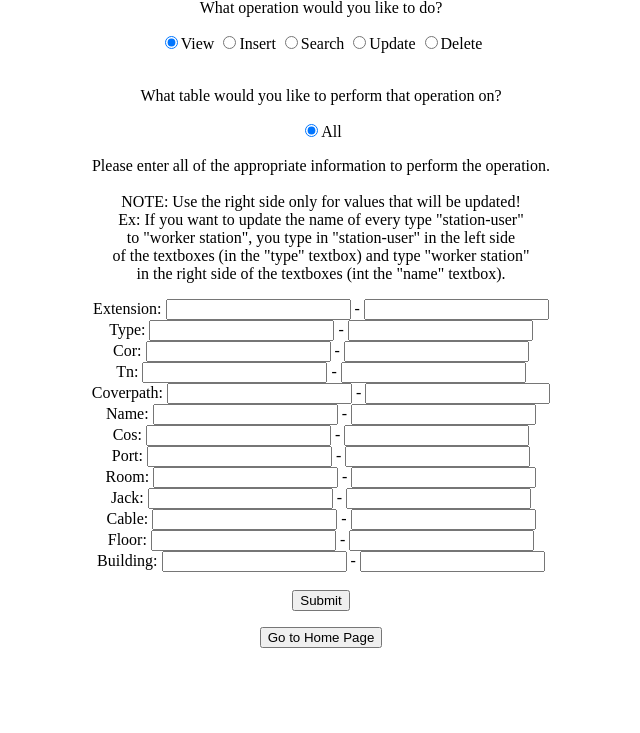
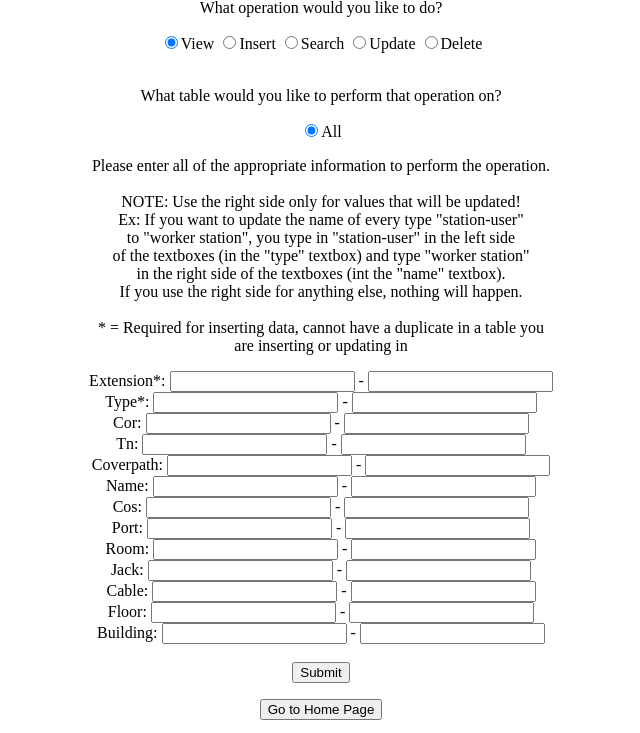
Before and after one commit to devinjh/DM_Term_Project, a PHP site: page /TLC.php in a window 1280 px wide. Shown: the part 67-800 px from the top of the page, without its empty margins (319-959 px from the left). Run offline with PHP 8.4, Linux system fonts and the light colour scheme; data that the repository does not hold is empty.

Commit message:
Added comments.

```diff
--- a/TLC.php
+++ b/TLC.php
@@ -10,6 +10,7 @@ This is the TLC page for Devin Hopkins and Tristan Hess' database management ter
 		<title> TLC Page </title>
 		<style type = "text/css">
 
+			/* Our table border style */
 			td, th, table {
 				border: thin solid black;
 			}
@@ -141,7 +142,90 @@ This is the TLC page for Devin Hopkins and Tristan Hess' database management ter
 		$building = $_POST["building"];
 	}
 
+	// Setting all of the update variables in case they aren't defined
+	$extension_update = "DNE";
+	$type_update = "DNE";
+	$cor_update = "DNE";
+	$tn_update = "DNE";
+	$coverpath_update = "DNE";
+	$name_update = "DNE";
+	$cos_update = "DNE";
+	$port_update = "DNE";
+	$room_update = "DNE";
+	$jack_update = "DNE";
+	$cable_update = "DNE";
+	$floor_update = "DNE";
+	$building_update = "DNE";
+
+	// This section goes through and grabs all of the variables that are defined (only the update ones)
+	// extension_update
+	if (isset($_POST["extension_update"]))
+	{
+		$extension_update = $_POST["extension_update"];
+	}
+	// type_update
+	if (isset($_POST["type_update"]))
+	{
+		$type_update = $_POST["type_update"];
+	}
+	// cor_update
+	if (isset($_POST["cor_update"]))
+	{
+		$cor_update = $_POST["cor_update"];
+	}
+	// tn_update
+	if (isset($_POST["tn_update"]))
+	{
+		$tn_update = $_POST["tn_update"];
+	}
+	// coverpath_update
+	if (isset($_POST["coverpath_update"]))
+	{
+		$coverpath_update = $_POST["coverpath_update"];
+	}
+	// name_update
+	if (isset($_POST["name_update"]))
+	{
+		$name_update = $_POST["name_update"];
+	}
+	// cos_update
+	if (isset($_POST["cos_update"]))
+	{
+		$cos_update = $_POST["cos_update"];
+	}
+	// port_update
+	if (isset($_POST["port_update"]))
+	{
+		$port_update = $_POST["port_update"];
+	}
+	// room_update
+	if (isset($_POST["room_update"]))
+	{
+		$room_update = $_POST["room_update"];
+	}
+	// jack_update
+	if (isset($_POST["jack_update"]))
+	{
+		$jack_update = $_POST["jack_update"];
+	}
+	// cable_update
+	if (isset($_POST["cable_update"]))
+	{
+		$cable_update = $_POST["cable_update"];
+	}
+	// floor_update
+	if (isset($_POST["floor_update"]))
+	{
+		$floor_update = $_POST["floor_update"];
+	}
+	// building_update
+	if (isset($_POST["building_update"]))
+	{
+		$building_update = $_POST["building_update"];
+	}
+
 	// TESTING
+	// Use if you want to see the values of all of the variables gathered before the page displayed
 	/*print "<p> operation:" . $operation . ":</p>";
 	print "<p> table:" . $table . ":</p>";
 	print "<p> extension:" . $extension . ":</p>";
@@ -156,89 +240,22 @@ This is the TLC page for Devin Hopkins and Tristan Hess' database management ter
 	print "<p> jack:" . $jack . ":</p>";
 	print "<p> cable:" . $cable . ":</p>";
 	print "<p> floor:" . $floor . ":</p>";
-	print "<p> building:" . $building . ":</p>";*/
-
-	// Setting all of the update variables in case they aren't defined
-	$extension_update = "DNE";
-	$type_update = "DNE";
-	$cor_update = "DNE";
-	$tn_update = "DNE";
-	$coverpath_update = "DNE";
-	$name_update = "DNE";
-	$cos_update = "DNE";
-	$port_update = "DNE";
-	$room_update = "DNE";
-	$jack_update = "DNE";
-	$cable_update = "DNE";
-	$floor_update = "DNE";
-	$building_update = "DNE";
-
-	// This section goes through and grabs all of the variables that are defined (only the update ones)
-	// extension_update
-	if (isset($_POST["extension_update"]))
-	{
-		$extension_update = $_POST["extension_update"];
-	}
-	// type_update
-	if (isset($_POST["type_update"]))
-	{
-		$type_update = $_POST["type_update"];
-	}
-	// cor_update
-	if (isset($_POST["cor_update"]))
-	{
-		$cor_update = $_POST["cor_update"];
-	}
-	// tn_update
-	if (isset($_POST["tn_update"]))
-	{
-		$tn_update = $_POST["tn_update"];
-	}
-	// coverpath_update
-	if (isset($_POST["coverpath_update"]))
-	{
-		$coverpath_update = $_POST["coverpath_update"];
-	}
-	// name_update
-	if (isset($_POST["name_update"]))
-	{
-		$name_update = $_POST["name_update"];
-	}
-	// cos_update
-	if (isset($_POST["cos_update"]))
-	{
-		$cos_update = $_POST["cos_update"];
-	}
-	// port_update
-	if (isset($_POST["port_update"]))
-	{
-		$port_update = $_POST["port_update"];
-	}
-	// room_update
-	if (isset($_POST["room_update"]))
-	{
-		$room_update = $_POST["room_update"];
-	}
-	// jack_update
-	if (isset($_POST["jack_update"]))
-	{
-		$jack_update = $_POST["jack_update"];
-	}
-	// cable_update
-	if (isset($_POST["cable_update"]))
-	{
-		$cable_update = $_POST["cable_update"];
-	}
-	// floor_update
-	if (isset($_POST["floor_update"]))
-	{
-		$floor_update = $_POST["floor_update"];
-	}
-	// building_update
-	if (isset($_POST["building_update"]))
-	{
-		$building_update = $_POST["building_update"];
-	}
+	print "<p> building:" . $building . ":</p>";
+	print "<p> operation_update:" . $operation_update . ":</p>";
+	print "<p> table_update:" . $table_update . ":</p>";
+	print "<p> extension_update:" . $extension_update . ":</p>";
+	print "<p> type_update:" . $type_update . ":</p>";
+	print "<p> cor_update:" . $cor_update . ":</p>";
+	print "<p> tn_update:" . $tn_update . ":</p>";
+	print "<p> coverpath:" . $coverpath . ":</p>";
+	print "<p> name_update:" . $name_update . ":</p>";
+	print "<p> cos_update:" . $cos_update . ":</p>";
+	print "<p> port_update:" . $port_update . ":</p>";
+	print "<p> room_update:" . $room_update . ":</p>";
+	print "<p> jack_update:" . $jack_update . ":</p>";
+	print "<p> cable_update:" . $cable_update . ":</p>";
+	print "<p> floor_update:" . $floor_update . ":</p>";
+	print "<p> building_update:" . $building_update . ":</p>";*/
 
 ?>
 
@@ -251,8 +268,10 @@ This is the TLC page for Devin Hopkins and Tristan Hess' database management ter
 		// Getting the absolute path of the file
 		$absolute_path = realpath($file_name);
 
+		// This finds the position of the directory "htdocs" in the long absoulte path
 		$string_position = strpos($absolute_path, "htdocs");
 
+		// This string is the file path from the directory from "htdocs" and onwards (not including the "htdocs")
 		$website_path = substr($absolute_path, $string_position + 6);
 
 		// Returning the path to make it properly display on the web browser
@@ -354,32 +373,32 @@ This is the TLC page for Devin Hopkins and Tristan Hess' database management ter
 		// Using the global variable $operation in this function
 		global $operation;
 
-		// Determining the operation
+		// Making sure they actually selected an operation
 		if (strcmp($operation, "DNE") != 0)
 		{
 			if (strcmp($operation, "view") == 0)
 			{
-				// This function works
+				// Performs the view operation
 				performViewOperation();
 			}
 			else if (strcmp($operation, "insert") == 0)
 			{
-				// This function works
+				// Performs the insert operation
 				performInsertOperation();
 			}
 			else if (strcmp($operation, "search") == 0)
 			{
-				// This function works
+				// Performs the search operation
 				performSearchOperation();
 			}
 			else if (strcmp($operation, "update") == 0)
 			{
-				print "<p>Update</p>";
+				// Performs the update operation
 				performUpdateOperation();
 			}
 			else if (strcmp($operation, "delete") == 0)
 			{
-				// This function works
+				// Performs the delete operation
 				performDeleteOperation();
 			}
 		}
@@ -390,10 +409,12 @@ This is the TLC page for Devin Hopkins and Tristan Hess' database management ter
 		// Using all of these global variables
 		global $table;
 
+		// You can't perform an insert operation on every table (at least not currently), so we block it from happening
 		if (strcmp($table, "all") == 0)
 		{
 			print "<p> Could not perform insert operation. You must select a specific table to insert to.</p>";
 		}
+		// They picked a specific table
 		else
 		{
 			// Get the query
@@ -409,6 +430,7 @@ This is the TLC page for Devin Hopkins and Tristan Hess' database management ter
 		// Using the global variable table
 		global $table;
 
+		// The base of the query
 		$query = "SELECT * FROM ";
 
 		if (strcmp($table, "all") == 0) // They are searching every table
@@ -426,7 +448,7 @@ This is the TLC page for Devin Hopkins and Tristan Hess' database management ter
 				$query = constructSpecificViewOrDeleteOrUpdateQuery($table_names[$x], $query);
 
 				// Getting the results of the query
-				displayOrModifyTable($table, $query);
+				displayOrModifyTable($table_names[$x], $query);
 
 				// Resetting $query
 				$query = "SELECT * FROM ";
@@ -450,6 +472,7 @@ This is the TLC page for Devin Hopkins and Tristan Hess' database management ter
 		// Using the global variable table
 		global $table;
 
+		// The base of the query
 		$query = "DELETE FROM ";
 
 		if (strcmp($table, "all") == 0) // They are deleting something from every table
@@ -491,6 +514,7 @@ This is the TLC page for Devin Hopkins and Tristan Hess' database management ter
 		// Using the global variable table
 		global $table;
 
+		// The base of the query
 		$query = "UPDATE ";
 
 		if (strcmp($table, "all") == 0) // They are updating something from every table
@@ -510,13 +534,17 @@ This is the TLC page for Devin Hopkins and Tristan Hess' database management ter
 				// Construct the specific query needed
 				$query = constructSpecificViewOrDeleteOrUpdateQuery($table_names[$x], $query);
 
+				// If the query has the word "FALSE" in it, then they tried updating an attribute that wasn't in the table they specified
 				if (strpos($query, "FALSE"))
 				{
 					print "<p> You tried to update something that wasn't in the table " . $table_names[$x] . ". Try again. </p>";
 				}
-
-				// Getting the results of the query
-				displayOrModifyTable($table_names[$x], $query);
+				// Every attribute they tried updating was appropriate
+				else
+				{
+					// Getting the results of the query
+					displayOrModifyTable($table_names[$x], $query);
+				}
 
 				// Reset the query
 				$query = "UPDATE ";
@@ -533,13 +561,17 @@ This is the TLC page for Devin Hopkins and Tristan Hess' database management ter
 			// Construct the specific query needed
 			$query = constructSpecificViewOrDeleteOrUpdateQuery($table, $query);
 
+			// If the query has the word "FALSE" in it, then they tried updating an attribute that wasn't in the table they specified
 			if (strpos($query, "FALSE"))
 			{
 				print "<p> You tried to update something that wasn't in the table " . $table . ". Try again. </p>";
 			}
-
-			// Getting the results of the query
-			displayOrModifyTable($table, $query);
+			// Every attribute they tried updating was appropriate
+			else
+			{
+				// Getting the results of the query
+				displayOrModifyTable($table, $query);
+			}
 		}
 	}
 
@@ -548,11 +580,13 @@ This is the TLC page for Devin Hopkins and Tristan Hess' database management ter
 		// Using the global variable $table in this function
 		global $table;
 
+		// The base of the query
 		$query = "SELECT * FROM ";
 
 		// Making sure the $table variable has been modified
 		if (isModified($table))
 		{
+			// Getting all of the table names
 			$table_names = getTableNames();
 
 			if (strcmp($table, "all") == 0) // The user wants to see every table
@@ -575,7 +609,7 @@ This is the TLC page for Devin Hopkins and Tristan Hess' database management ter
 			}
 			else // The user wants to see one specific table
 			{
-				// Giong through each table to find the one the user wants
+				// Going through each table to find the one the user wants
 				for ($x = 0; $x < count($table_names); $x++)
 				{
 					// If it's the table the user wants, display it. Otherwise, keep going
@@ -820,6 +854,7 @@ This is the TLC page for Devin Hopkins and Tristan Hess' database management ter
 			$query = $query . " FAKE ";
 		}
 
+		// Return the constructed query
 		return $query;
 	}
 
@@ -828,17 +863,20 @@ This is the TLC page for Devin Hopkins and Tristan Hess' database management ter
 		// Using all of these global variables
 		global $extension, $type, $cor, $tn, $coverpath, $name, $cos, $port, $room, $jack, $cable, $floor, $building;
 
-		// Creating the beginning of the query
+		// Creating the beginning of the query (part 1)
 		$query_part_one = "INSERT INTO " . $table . "(";
+
+		// Creating the beginning of the second part of the query (part 2)
 		$query_part_two = " VALUES (";
 
-		// Keeping track of things that are modified
+		// Keeping track of if anything was added
 		$adding_something = false;
+
+		// If they didn't specify something that was required, this keeps track of it
 		$missing_required = false;
 
 		if (strcmp($table, "akron") == 0) // Inserting into the akron table
 		{
-			//$query = $query . $extension . ", \"" . $type . "\", " . $cor . ", " . $tn . ", \"" . $coverpath . "\", \"" . $name . "\", " . $cos . ");";
 			// extension
 			if (isModified($extension))
 			{
@@ -904,7 +942,6 @@ This is the TLC page for Devin Hopkins and Tristan Hess' database management ter
 		}
 		else if (strcmp($table, "wayne") == 0) // Inserting into the wayne table
 		{
-			//$query = $query . $extension . ", \"" . $type . "\", \"" . $name . "\", " . $cor . ", " . $tn . ", \"" . $coverpath . "\", " . $cos . ");";
 			// extension
 			if (isModified($extension))
 			{
@@ -971,7 +1008,6 @@ This is the TLC page for Devin Hopkins and Tristan Hess' database management ter
 		}
 		else if (strcmp($table, "export") == 0) // Inserting into the export table
 		{
-			//$query = $query . $extension . ", \"" . $type . "\", \"" . $port . "\", \"" . $name . "\", \"" . $room . "\", \"" . $jack . "\", \"" . $cable . "\", \"" . $floor . "\", \"" . $building . "\");";
 			// extension
 			if (isModified($extension))
 			{
@@ -1052,9 +1088,13 @@ This is the TLC page for Devin Hopkins and Tristan Hess' database management ter
 				$query_part_two = $query_part_two . "\"" . $building . "\",";
 			}
 		}
+		// They somehow are trying to edit a table that doesn't exist
 		else
 		{
+			// Letting the user know what they did
 			print "<p>A table that doesn't exist was provided for the \"Insert Query\" method.</p>";
+
+			// Sets the query to a default query so the page doesn't error out
 			$query = "SELECT * FROM akron";
 		}
 
@@ -1082,7 +1122,7 @@ This is the TLC page for Devin Hopkins and Tristan Hess' database management ter
 			print "<p> Please make sure that both type and extension are given a value. </p>";
 		}
 
-		// Returning both parts put together
+		// Returning both parts put together as one big query
 		return ($query_part_one . $query_part_two);
 	}
 
@@ -1391,6 +1431,7 @@ This is the TLC page for Devin Hopkins and Tristan Hess' database management ter
 		// Adding the final ";" to the query
 		$query = $query . ";";
 
+		// Returning the complete query
 		return $query;
 	}
 
@@ -1399,16 +1440,18 @@ This is the TLC page for Devin Hopkins and Tristan Hess' database management ter
 		// If the string is equal to either of these, it hasn't been modified
 		if (strcmp($variable, "DNE") == 0 || strcmp($variable, "") == 0)
 		{
+			// So, return false
 			return false;
 		}
 
-		// Otherwise, it's been modified
+		// Otherwise, it's been modified. So return true
 		return true;
 	}
 
 	function performQuery($query)
 	{
 		// Connecting to the remote MySQL and verifying that we do
+		// mysqli_connect("connection:port", "username", "password");
 		$db = mysqli_connect("remotemysql.com:3306", "ITt7W4LVtm", "2RdcJaMtQp");
 		if (!$db)
 		{
@@ -1424,9 +1467,13 @@ This is the TLC page for Devin Hopkins and Tristan Hess' database management ter
 			exit;
 		}
 
+		// Performing the query. If anything is returned, it's stored in result
 		$result = mysqli_query($db, $query);
+
+		// If result is false, something went wrong
 		if (!$result)
 		{
+			// Letting the user know and displaying the specifics of what went wrong
 			print "<p>Error - the query could not be executed.</p>";
 			$error = mysqli_error($db);
 			print "<p>" . $error . "</p>";
@@ -1443,12 +1490,11 @@ This is the TLC page for Devin Hopkins and Tristan Hess' database management ter
 	function getTableNames()
 	{
 		// Connecting to the remote MySQL and verifying that we do
+		// mysqli_connect("connection:port", "username", "password");
 		$db = mysqli_connect("remotemysql.com:3306", "ITt7W4LVtm", "2RdcJaMtQp");
 		if (!$db)
 		{
 			print "<p>Error - could not connect to MySQL.</p>";
-			//$error = mysqli_error($db);
-			//print "<p>" . $error . "</p>";
 			exit;
 		}
 
@@ -1460,13 +1506,18 @@ This is the TLC page for Devin Hopkins and Tristan Hess' database management ter
 			exit;
 		}
 
+		// This is the query used to get all of the table names
 		$query = "SELECT TABLE_NAME
 				FROM INFORMATION_SCHEMA.TABLES
 				WHERE TABLE_TYPE = 'BASE TABLE' AND TABLE_SCHEMA='ITt7W4LVtm'";
 
+		// Performs the query, storing the table names in results
 		$result = mysqli_query($db, $query);
+
+		// If result is false, something went wrong
 		if (!$result)
 		{
+			// Letting the user know and displaying the specifics of what went wrong
 			print "<p>Error - could not perform the query.</p>";
 			$error = mysqli_error($db);
 			print "<p>" . $error . "</p>";
@@ -1482,7 +1533,7 @@ This is the TLC page for Devin Hopkins and Tristan Hess' database management ter
 		// Getting the number of rows from our table
 		$num_rows = mysqli_num_rows($result);
 
-		// The array of table names
+		// The array of table names (currently empty)
 		$table_names = array();
 
 		// Going through each row and displaying all of the data
@@ -1490,10 +1541,11 @@ This is the TLC page for Devin Hopkins and Tristan Hess' database management ter
 		{
 			// Getting the values, but not the keys, from the row
 			$values = array_values($row);
+
 			// Looping through the data to display all of the values
 			for ($index = 0; $index < $num_fields; $index++)
 			{
-				// Displaying all of the values in the rows
+				// Pushing the table names into an array
 				// Using 2 * $index is required because every other value is an integer with the corresponding column number, and we don't care about that
 				// Using the + 1 is required because the first index is the integer, and the index following it is the value
 				$value = htmlspecialchars($values[2 * $index + 1]);
@@ -1515,20 +1567,28 @@ This is the TLC page for Devin Hopkins and Tristan Hess' database management ter
 
 <center>
 
+	<!-- Header -->
 	<h1>
 		TLC Information
 	</h1>
 
 	<!-- Displaying the changes/information the user wanted. -->
 	<?php
+
+		// Simply call this method to do the operation and display the results (if applicable)
 		determineOperation();
+
 	?>
 
+	<!-- This form gathers all of the information necessary to perform what the user wants to do. -->
 	<form action=<?php print getLocation("TLC.php"); ?> method="post">
+
 		<!-- Figuring out what operation they would like to perform. -->
 		<p>
 			What operation would you like to do?
 		</p>
+
+		<!-- The operation radio buttons. -->
 		<input type="radio" name="operation" value="view" checked>View
 		<input type="radio" name="operation" value="insert">Insert
 		<input type="radio" name="operation" value="search">Search
@@ -1539,6 +1599,7 @@ This is the TLC page for Devin Hopkins and Tristan Hess' database management ter
 		<p>
 			What table would you like to perform that operation on?
 		</p>
+
 		<?php
 
 			// Displaying the first radio button, making sure it's checked
@@ -1556,23 +1617,25 @@ This is the TLC page for Devin Hopkins and Tristan Hess' database management ter
 		?>
 
 		<!-- Getting all of the necessary input to perform the operation. -->
+		<!-- This is the explanation of what to do with the textboxes that gets displayed to the user. -->
 		<p>
 			Please enter all of the appropriate information to perform the operation.<br><br>
+
 			NOTE: Use the right side only for values that will be updated!<br>
 			Ex: If you want to update the name of every type "station-user"<br>
 			to "worker station", you type in "station-user" in the left side<br>
 			of the textboxes (in the "type" textbox) and type "worker station"<br>
-			in the right side of the textboxes (int the "name" textbox).
-
-
-			<!-- This is the old explanation. I feel as though the new one (the one above) is way better.
-			Ex: If you wish to change the name of every station-user type, use<br>
-			the right side to enter the new name and use the left side to enter the<br>
-			station-user type you are searching for.-->
+			in the right side of the textboxes (int the "name" textbox).<br>
+			If you use the right side for anything else, nothing will happen.<br><br>
+
+			* = Required for inserting data, cannot have a duplicate in a table you<br>
+			are inserting or updating in
 		</p>
 
-		Extension: <input type="text" name="extension"> - <input type="text" name="extension_update"><br>
-		Type: <input type="text" name="type"> - <input type="text" name="type_update"><br>
+
+		<!-- The textboxes that gather all of the appropriate information. -->
+		Extension*: <input type="text" name="extension"> - <input type="text" name="extension_update"><br>
+		Type*: <input type="text" name="type"> - <input type="text" name="type_update"><br>
 		Cor: <input type="text" name="cor"> - <input type="text" name="cor_update"><br>
 		Tn: <input type="text" name="tn"> - <input type="text" name="tn_update"><br>
 		Coverpath: <input type="text" name="coverpath"> - <input type="text" name="coverpath_update"><br>
@@ -1585,6 +1648,7 @@ This is the TLC page for Devin Hopkins and Tristan Hess' database management ter
 		Floor: <input type="text" name="floor"> - <input type="text" name="floor_update"><br>
 		Building: <input type="text" name="building"> - <input type="text" name="building_update"><br>
 
+		<!-- Submit button. -->
 		<br><input type="submit">
 	</form>
 
```
